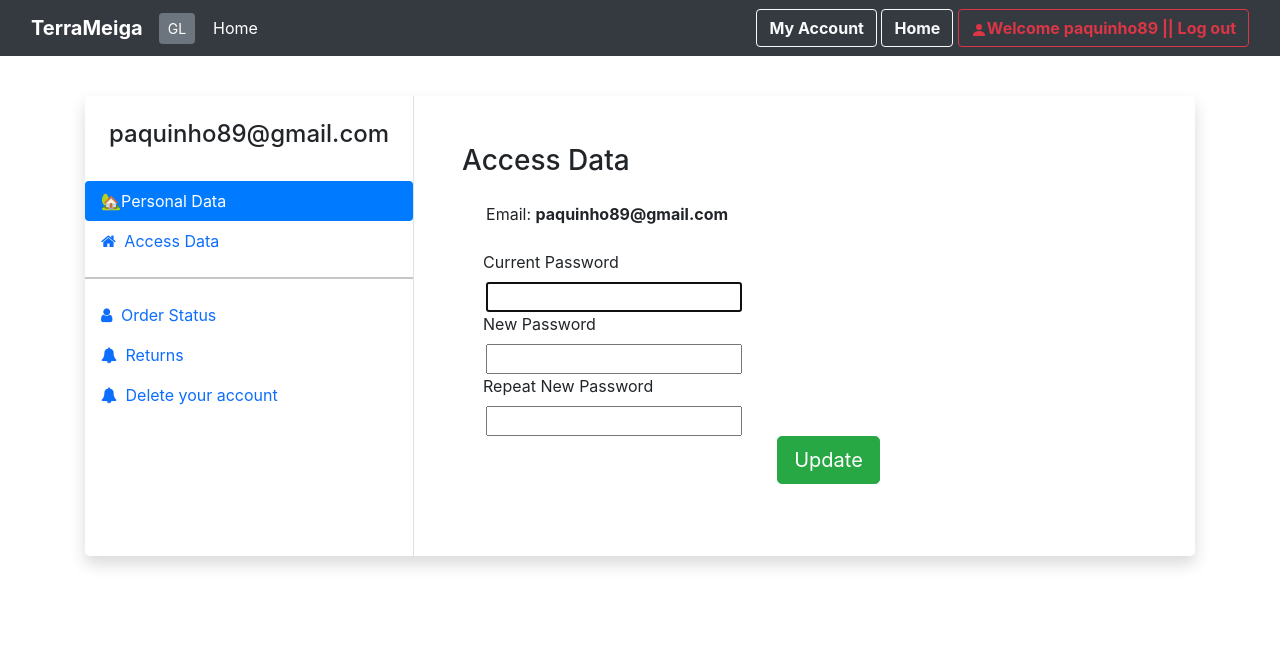
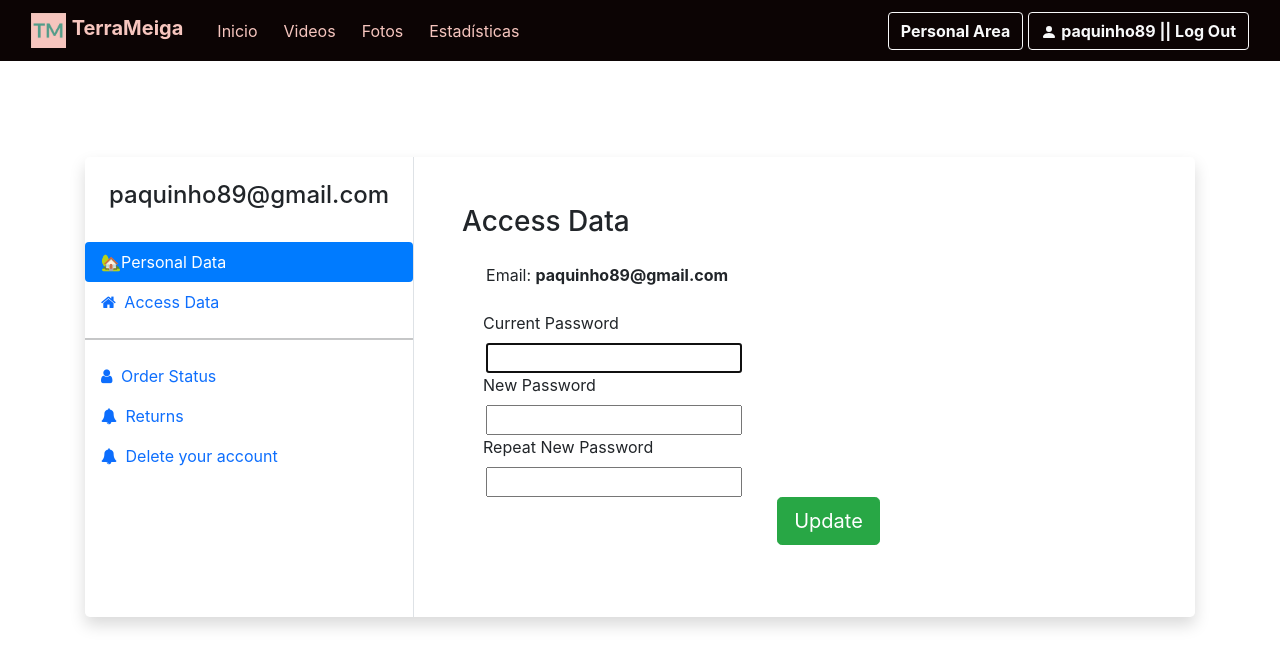
Before and after one commit to paquinho89/terrameiga, a Django app: page /account/password/ in a window 1280 px wide. Shown: the top 667 px of the page. Run offline with Django 4.2, Linux system fonts and the light colour scheme; a user stored in the database is signed in; some libraries are stand-ins or nearby versions.

Commit message:
after_vacation

```diff
--- a/bicicleteiros/templates/base/base_non_registered.html
+++ b/bicicleteiros/templates/base/base_non_registered.html
@@ -43,6 +43,9 @@
       list-style-type: none;
       }
     a{
+      color: white;
+      }
+    i{
       color: white;
       }
     h4{
--- a/registration/templates/profile_account/base_profile_account.html
+++ b/registration/templates/profile_account/base_profile_account.html
@@ -44,42 +44,44 @@
 </head>
 
 <header>
-    <nav class="navbar navbar-expand-md navbar-dark fixed-top bg-dark">
+    <nav class="navbar navbar-expand-md" style="background-color: #0C0404;">
       <div class="container-fluid">
-        <a class="navbar-brand" href="#"><strong>TerraMeiga</strong></a>
-        <div class="d-flex-danger" role="search">
-          <a type="button" class="btn btn-secondary btn-sm" href="{% url 'home_page' %}">GL</a>
-		</div>
+        <a class="navbar-brand" href="#" style="color: rgb(246, 197, 190);">
+          <img src="/static/pictures/favicon.jpeg" width="35" height="35" class="d-inline-block align-top" alt="">
+            <strong>TerraMeiga</strong>
+        </a>
         <button class="navbar-toggler" type="button" data-bs-toggle="collapse" data-bs-target="#navbarCollapse" aria-controls="navbarCollapse" aria-expanded="false" aria-label="Toggle navigation">
           <span class="navbar-toggler-icon"></span>
         </button>
         <div class="collapse navbar-collapse" id="navbarCollapse">
           <ul class="navbar-nav me-auto mb-2 mb-md-0">
             <li class="nav-item">
-              <a class="nav-link active" aria-current="page" href="#" style = "margin-left: 10px;">{% trans "Home" %}</a>
+              <a class="nav-link active" aria-current="page" href="{% url 'bicleteiros_home_page' %}" style = "margin-left: 10px; color: rgb(246, 197, 190)">Inicio</a>
+            </li>
+            <li class="nav-item">
+              <a type="button" class="nav-link" href="{% url 'route' %}" style = "margin-left: 10px; color: rgb(246, 197, 190)">Videos</a>
+            </li>
+            <li class="nav-item">
+              <a type="button" class="nav-link" href="{% url 'route' %}" style = "margin-left: 10px; color: rgb(246, 197, 190)">Fotos</a>
+            </li>
+            <li class="nav-item">
+              <a type="button" class="nav-link" href="{% url 'bicleteiros_estadisticas' %}" style = "margin-left: 10px; color: rgb(246, 197, 190)">Estadísticas</a>
             </li>
           </ul>
-			{% if user.is_authenticated %}
-			<div class="d-flex-danger" role="search">
-				<a class="btn btn-outline-light" href="{% url 'personal_data' %}" type="submit"><strong>{% trans "My Account" %}</strong></a>
-				<a class="btn btn-outline-light" href="{% url 'home_page' %}" type="submit"><strong>{% trans "Home" %}</strong></a>
-
-			<a class="btn btn-outline-danger" href="{% url 'log_out' %}" type="submit">
-				<strong>
-				<svg xmlns="http://www.w3.org/2000/svg" width="16" height="16" fill="currentColor" class="bi bi-person-fill" viewBox="0 0 16 16">
-				<path d="M3 14s-1 0-1-1 1-4 6-4 6 3 6 4-1 1-1 1H3Zm5-6a3 3 0 1 0 0-6 3 3 0 0 0 0 6Z"/>
-				</svg>{% trans "Welcome " %}{{request.user.username}} || {% trans "Log out" %}</strong></a>
-			{% else %}
-			<a class="btn btn-outline-danger" href="{% url 'sign_in' %}" type="submit"><strong>
-			<svg xmlns="http://www.w3.org/2000/svg" width="16" height="16" fill="currentColor" class="bi bi-person-fill" viewBox="0 0 16 16">
-				<path d="M3 14s-1 0-1-1 1-4 6-4 6 3 6 4-1 1-1 1H3Zm5-6a3 3 0 1 0 0-6 3 3 0 0 0 0 6Z"/>
-			</svg>{% trans "My Account" %}</strong></a>
-			</div>
-			{% endif %}
+          <form class="d-flex-danger" role="search">
+            <a class="btn btn-outline-light" id="button_area_persoal" href="{% url 'personal_data' %}" type="submit"><strong>Personal Area</strong></a>
+            <a class="btn btn-outline-light" id="button_rexistro" href="{% url 'log_out' %}" type="submit">
+              <svg xmlns="http://www.w3.org/2000/svg" width="16" height="16" fill="currentColor" class="bi bi-person-fill" viewBox="0 0 16 16">
+                <path d="M3 14s-1 0-1-1 1-4 6-4 6 3 6 4-1 1-1 1H3Zm5-6a3 3 0 1 0 0-6 3 3 0 0 0 0 6Z"/>
+              </svg>
+              <strong>{{ user.username }} || Log Out</strong>
+            </a>
+          </form>
         </div>
       </div>
     </nav>
   </header>
+
 	<section class="py-5 my-5">
 		<div class="container">
 			<div class="bg-white shadow rounded-lg d-block d-sm-flex">
--- a/registration/views.py
+++ b/registration/views.py
@@ -229,7 +229,7 @@ def password_new_password_view(request, uidb64, token):
   context = {
     'reset_password_form' : password_reset_form
   }
-  return render (request, 'password_reset_confirm.html', context)
+  return render (request, 'password_reset_complete.html', context)
 
 
 def profile_account(request):
```
Also changed, not shown: registration/templates/password_reset_complete.html (+6 -89 lines), db.sqlite3.
